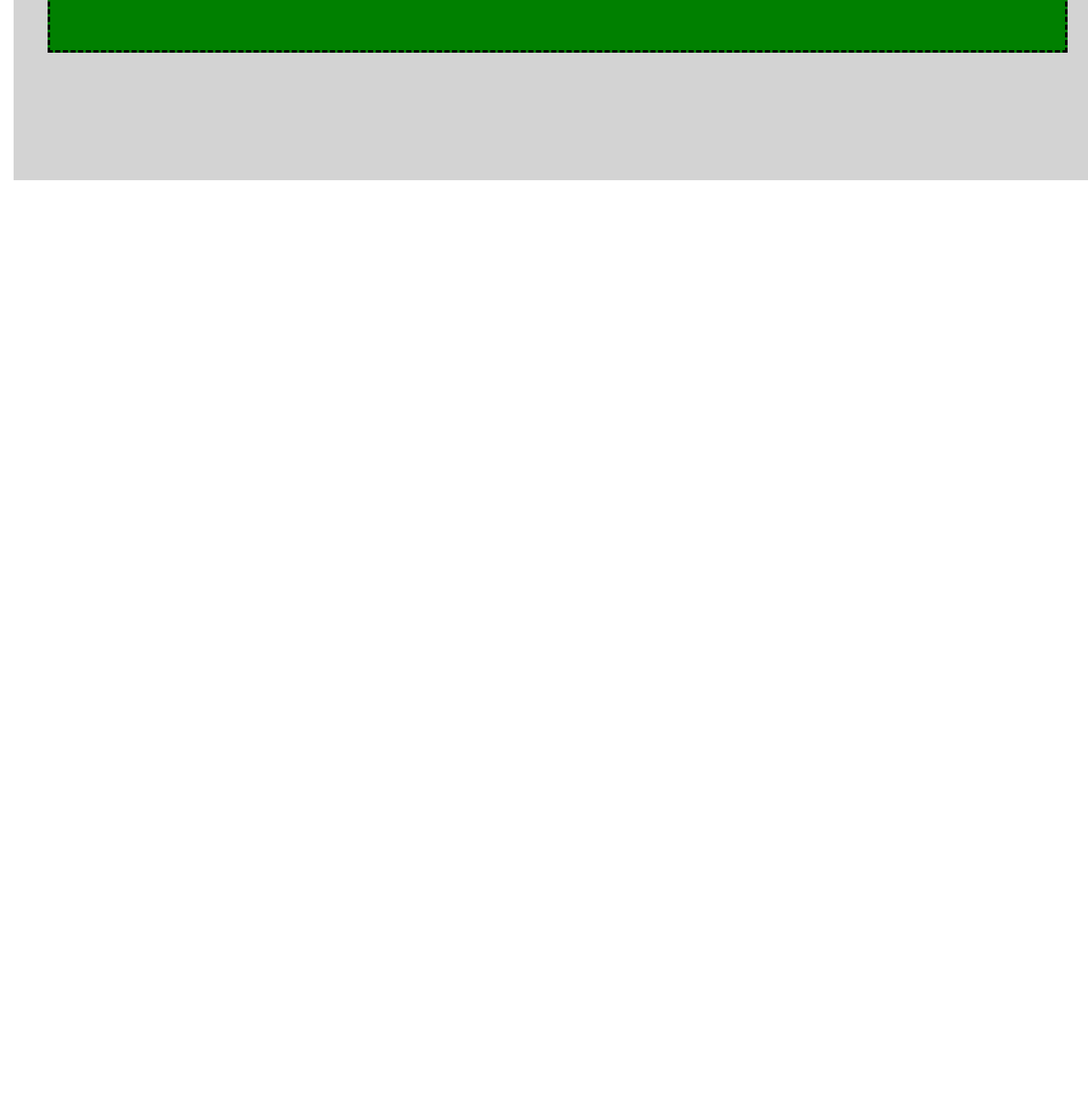
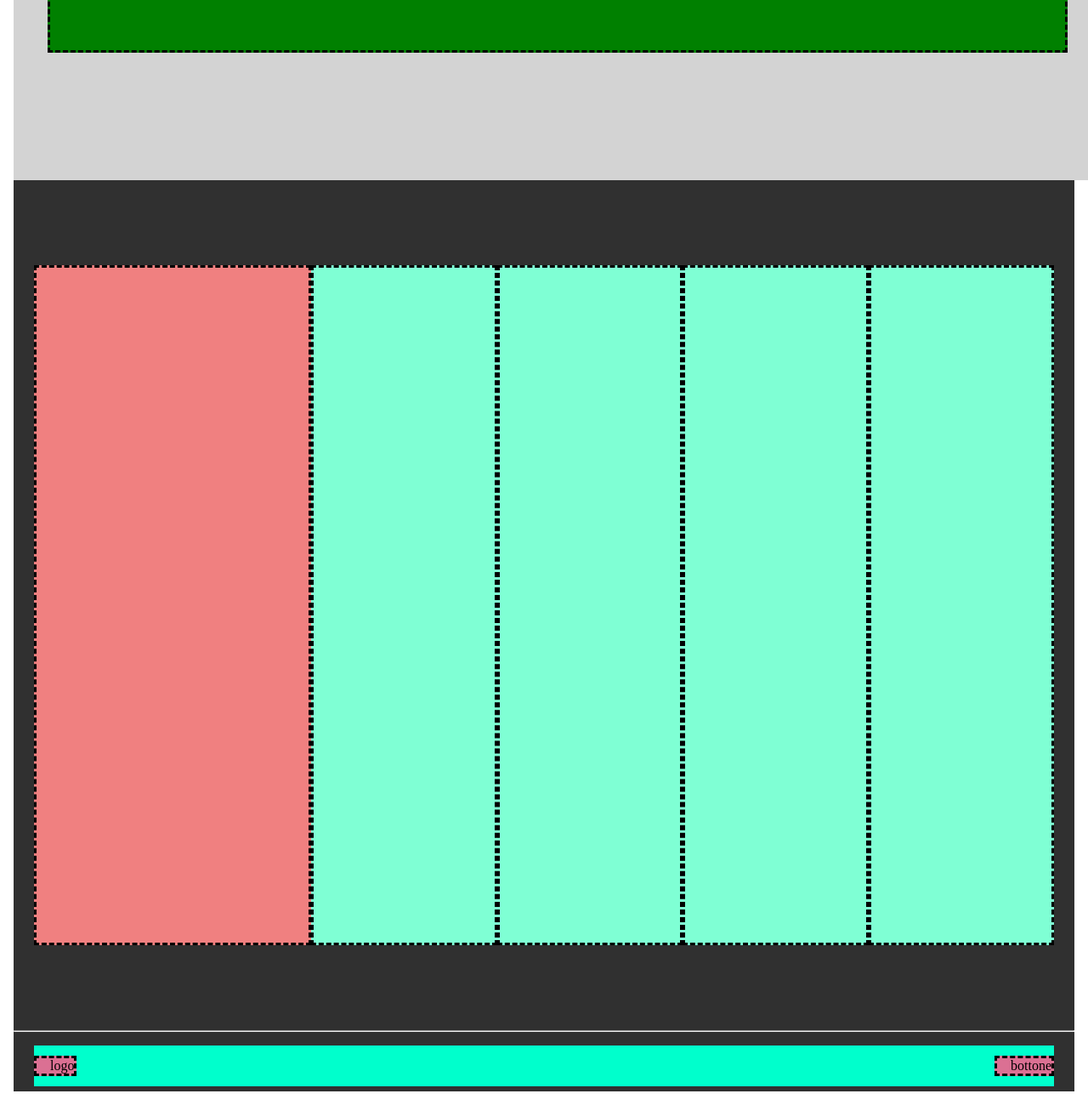
Before and after one commit to francescomadonna712/-htmlcss-struttura-discord, a plain HTML site: page index.html in a window 1280 px wide. Shown: the part 3560-4860 px from the top of the page at 85% size. Before the commit the page ends 3788 px from the top, so only its background shows below. Drawn offline with Linux system fonts and the light colour scheme.

Commit message:
fine footer

```diff
--- a/css/style.css
+++ b/css/style.css
@@ -111,14 +111,14 @@ body{
 }
 .box-blu1{
     background-color: pink;
-    width: calc(60%);
+    width: calc(40%);
     height: 30rem;
     border-style: dashed;
 }
 
 .box-pink1{
     background-color: blue;
-    width: calc(40%);
+    width: calc(60%);
     height: 30rem;
     border-style: dashed;
 }
@@ -160,3 +160,67 @@ body{
     border-style: dashed;
 }
 /* fine box verde */
+
+/* inizio footer */
+.box-footer{
+    display: flex;
+    height: 1000px;
+    background-color:  rgb(48, 48, 48);
+}
+.container-footer{
+    margin: auto;
+    width: 1200px;
+    display: flex;
+}
+.box-red{
+    background-color: lightcoral;
+    width: calc(60%);
+    height: 50rem;
+    border-style: dashed;
+}
+
+.box-acqua{
+    background-color: aquamarine;
+    width: calc(40%);
+    height: 50rem;
+    border-style: dashed;
+
+}
+
+
+.box-footer1{
+    display: flex;
+    height: 70px;
+    background-color: rgb(48, 48, 48);
+}
+
+.final-footer{
+    justify-content: space-between;
+    display: flex;
+        width: 1200px;
+        margin: auto;
+        align-items: center;
+        height: 3rem;
+        margin-top: 1rem;
+        background-color: rgb(0, 255, 204);
+
+}
+
+.logo-footer{
+    background-color: palevioletred;
+    width: fit-content;
+    height: fit-content;
+    padding-left: 1rem;
+    display: flex;
+    border-style: dashed;
+}
+
+.button-footer{
+    background-color: palevioletred;
+    width: fit-content;
+    height: fit-content;
+    padding-left: 1rem;
+    display: flex;
+    border-style: dashed;
+
+}
--- a/index.html
+++ b/index.html
@@ -48,13 +48,27 @@
         <div class="grey-box">
             <div class="green-box"></div>
         </div>
+        <!-- fine box verde -->
+    </main>
+    <!-- inizio footer -->
+    <footer>
+        <div class="box-footer">
+            <div class="container-footer">
+                <div class="box-red"></div>
+                <div class="box-acqua"></div>
+                <div class="box-acqua"></div>
+                <div class="box-acqua"></div>
+                <div class="box-acqua"></div>
+            </div>
+        </div>
+        <hr>
+        <div class="box-footer1">
+            <div class="final-footer">
+                <div class="logo-footer">logo</div>
+                <div class="button-footer">bottone</div>
+            </div>
+        </div>
 
-
-
-
-    </main>
-
-    <footer>
 
     </footer>
 
```
